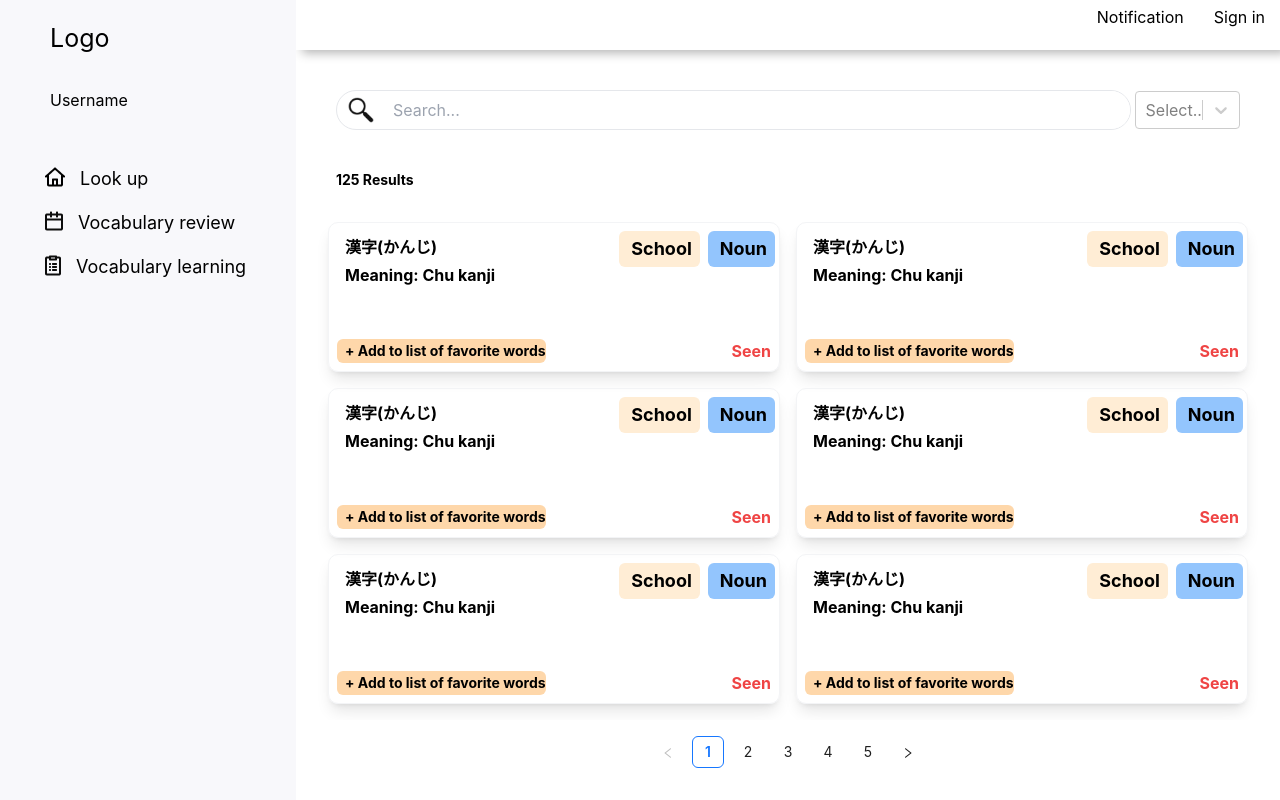
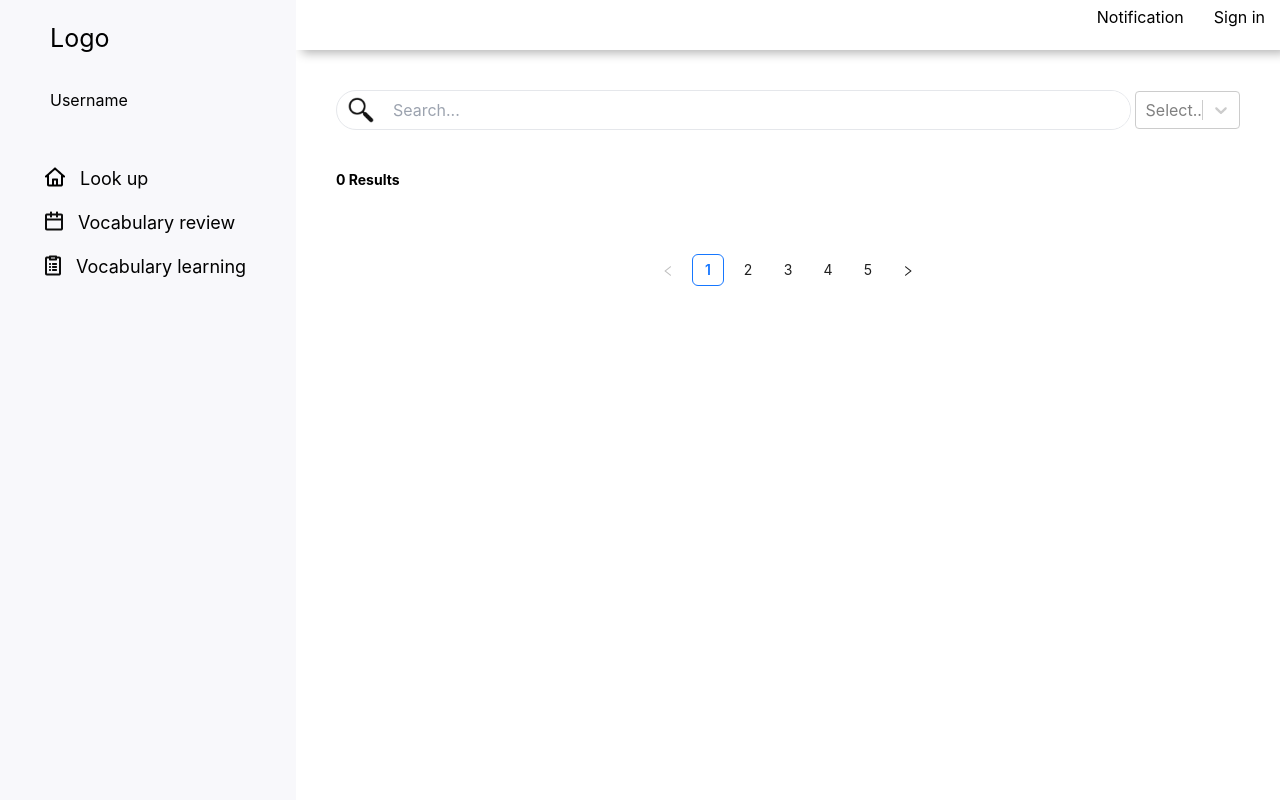
Before and after one commit to nguyennam5902/itss_jp_1, a React (Create React App) app in the folder frontend/: page / in a window 1280 px wide. Built offline with nearby package versions, Linux system fonts and the light colour scheme.

Commit message:
handle search event

```diff
--- a/frontend/src/components/Comment.jsx
+++ b/frontend/src/components/Comment.jsx
@@ -14,7 +14,7 @@ const Comment = () => {
             <h2 class="font-bold">{comment.username}</h2>
             <p class="text-sm">{comment.time}</p>
         </div>
-        <div class="flex-1 items-center bg-white rounded-md shadow-md ml-2 p-4">
+        <div class="flex-1 items-center bg-white rounded-md shadow-md border border-gray-100 ml-2 p-4">
             <p className="text-base">{comment.content}</p>
         </div>
     </div>
--- a/frontend/src/components/SearchBar.jsx
+++ b/frontend/src/components/SearchBar.jsx
@@ -1,4 +1,4 @@
-import React from 'react'
+import React,{useState, userState} from 'react'
 import Select from 'react-select';
 import icons from '../consts/const';
 const SearchBar = ({onSearch}) => {
@@ -8,16 +8,35 @@ const SearchBar = ({onSearch}) => {
     { value: 'option3', label: 'Internet' },
   ];
 
+  const [searchTerm , setSearchTerm ] = useState('')
+
+  const handleChange = (event) =>{
+    const value = event.target.value
+    setSearchTerm(value)
+  }
+
+  const handleSearch = () =>{
+    onSearch(searchTerm)
+  }
+
+  const handleKeyDown = (event) =>{
+    if(event.key === 'Enter' ){
+      handleSearch()
+    }
+  }
 
   return (
     <div className="flex items-center space-x-1 h-10">
       <div className="flex items-center space-x-0 border rounded-[25px] w-full h-full ">
-        <button className="text-white p-2 w-[50px] h-[50px] rounded"><img src= {icons.SearchIconButton} alt = "Search Button"/></button>
+        <button className="text-white p-2 w-[50px] h-[50px] rounded"><img src= {icons.SearchIconButton} alt = "Search Button" onClick={handleSearch}/></button>
         <input
           type="text"
+          value={searchTerm}
           placeholder="Search..."
           className="border-none mr-4 p-2 rounded-[20px] h-full w-full focus:border-transparent focus:outline-none"
-          onChange={(e) => onSearch(e.target.value)}
+          // onChange={(e) => onSearch(e.target.value)}
+          onChange={handleChange}
+          onKeyDown={handleKeyDown}
         />
       </div>
       <Select
--- a/frontend/src/components/Topic.jsx
+++ b/frontend/src/components/Topic.jsx
@@ -14,7 +14,7 @@ const Topic = () => {
     }
 
   return (
-    <div className="flex flex-col bg-white m-3 h-20 pl-2 rounded-md hover:scale-105 transition-transform duration-300 ease-in-out shadow-xl " onClick={handleTap} >
+    <div className="flex flex-col bg-[#F9F8F8] m-4 h-20 pl-2 rounded-md hover:scale-105 transition-transform duration-300 ease-in-out shadow-xl border border-[#faf4f4] " onClick={handleTap} >
       <h3 className="flex-shrink-0 font-bold mt-0">{topic.id}. {topic.name}</h3>
       <div className="flex-grow"></div>
       <h4 className="flex-shrink-0 font-bold text-red-500 text-sm mb-0">Completed percentage: {topic.percentage}</h4>
--- a/frontend/src/components/Word.jsx
+++ b/frontend/src/components/Word.jsx
@@ -1,45 +1,49 @@
-import React from 'react'
+import React ,{useState} from 'react'
 import {useNavigate} from 'react-router-dom'
-const Word = () => {
+import {Tag} from 'antd'
+const Word = (word_detail) => {
     const navigate = useNavigate()
 
-    const word = {
-        id: 1,
-        kanji : "漢字",
-        hira : "かんじ",
-        mean : "Chu kanji",
-        type : "Noun",
-        topic : "School",
-        status : 1
-    }
+    const [isClicked, setIsClicked] = useState(false);
+
+    const bookmarkTapped = () => {
+        setIsClicked(!isClicked)
+        console.log(isClicked)
+    };
+
+    const word = word_detail.word
 
     //navigate to detail word page
     const handleTap = (id) => {
         navigate(`/search/words/${id}`)
     }
 
-
-  return (
-    <div className= " flex-col justify-between h-[150px] rounded-[10px] shadow-lg border border-gray-100 flex" onClick={handleTap}>
-        <div class="flex justify-between">
+    return (
+    <div className= " flex-col justify-between h-[150px] rounded-[10px] shadow-lg border border-gray-100 flex" >
+        <div className="flex justify-between" onClick={handleTap}>
             <div className="flex-grow justify-start">
                 <h3 className="ml-4 mt-3 font-bold">{word.kanji}({word.hira})</h3>
                 <h3 className="ml-4 mt-1 font-bold">Meaning: {word.mean}</h3>
             </div>
             <div className="flex mr-1 mt-2 justify-end">
-                <div class="flex flex-col items-center bg-orange-100 max-w-md h-fit rounded-md pr-1 pl-2">
-                    <span class="text-center font-bold text-lg m-1">{word.topic}</span>
+                <div className="flex flex-col items-center bg-orange-100 max-w-md h-fit rounded-[4px] pr-1 pl-2">
+                    <span className="text-center font-bold text-sm m-1">{word.topic}</span>
                 </div>
-                <div class="flex flex-col items-center ml-2 bg-blue-300 max-w-md h-fit rounded-md pr-1 pl-2">
-                    <span class="text-center font-bold text-lg m-1">{word.type}</span>
+                <div className="flex flex-col items-center ml-2 bg-blue-300 max-w-md h-fit rounded-[4px] pr-1 pl-2">
+                    <span className="text-center font-bold text-sm m-1">{word.type}</span>
                 </div>
             </div>
         </div>
 
-        <div class="flex justify-between m-2">
-            <button class="flex-left fit-content bg-orange-200 rounded-md">
-                {/* <img src='../assets/icons/.png' alt="" /> */}
-                <p class="text-left font-bold ml-2 text-sm"> + Add to list of favorite words</p>
+        <div className="flex justify-between m-2">
+            <button className={`flex-left fit-content bg-${isClicked ? "grey" : "orange"}-200 shadow-lg rounded-md active:bg-${isClicked ? "grey" : "orange"}-200`}
+                onClick={bookmarkTapped}>
+            {/* <img src='../assets/icons/.png' alt="" /> */}
+                <p className="text-left font-bold ml-2 text-sm">
+                    {isClicked
+                    ? '- Remove from list of favorite words'
+                    : '+ Add to list of favorite words'}
+                </p>
             </button>
             <h2 className="flex text-right text-red-500 font-bold">Seen</h2>
         </div>
--- a/frontend/src/consts/const.js
+++ b/frontend/src/consts/const.js
@@ -2,11 +2,13 @@ import SearchIcon from '../assets/icons/home.png';
 import ReviewIcon from '../assets/icons/review.png';
 import LearningIcon from '../assets/icons/learning.png';
 import SearchIconButton from '../assets/icons/search.png'
+import SendIcon from '../assets/icons/send.png'
 const icons = {
   SearchIcon,
   ReviewIcon,
   LearningIcon,
-  SearchIconButton
+  SearchIconButton,
+  SendIcon
 };
 
 export default icons;
--- a/frontend/src/pages/Search.jsx
+++ b/frontend/src/pages/Search.jsx
@@ -1,23 +1,44 @@
-import React from 'react'
+import React, {useState, useEffect} from 'react'
 import SearchBar from '../components/SearchBar'
 import Word from '../components/Word'
 import {Pagination} from 'antd'
 const Search = () => {
+  const word = {
+    id: 1,
+    kanji : "漢字",
+    hira : "かんじ",
+    mean : "Chu kanji",
+    type : "Noun",
+    topic : "School",
+    status : 1
+  }
+  const [listResult, setListResult] = useState([])
+
+  // setListResult((prevListResult) => [...prevListResult, word])
+  // handle search input
+  const handleSearch = (searchTerm) =>{
+      console.log(`Looking for: ${searchTerm}`)
+      setListResult((prevListResult) => [...prevListResult, word])
+  }
+
+
+  // useEffect(() =>{
+  //   console.log('UseEffect has been called!');
+  //   setListResult(listResult.push(Word))
+  // })
+
   return (
     <div className="w-full">
       <div className="m-10">
-        <SearchBar/>
+        <SearchBar onSearch={handleSearch}/>
       </div>
-      <div class="flex justify-left items-center h-full">
-          <h2 class="text-sm font-bold ml-10">125 Results</h2>
+      <div className="flex justify-left items-center h-full">
+          <h2 className="text-sm font-bold ml-10">{listResult.length} Results</h2>
       </div>
       <div className="grid grid-cols-2 gap-4 m-4 p-4 overflow-x-auto">
-        <Word/>
-        <Word/>
-        <Word/>
-        <Word/>
-        <Word/>
-        <Word/>
+        { listResult.map((word,index) => (
+          <Word word = {word}  key = {index} />
+        ))}
       </div>
       <div className='flex justify-center'>
         <Pagination defaultCurrent={1} total={50} />
--- a/frontend/src/pages/Word_detail.jsx
+++ b/frontend/src/pages/Word_detail.jsx
@@ -1,14 +1,22 @@
-import React from 'react'
+import React, {useState} from 'react'
 import {useNavigate} from 'react-router-dom'
 import Word from '../components/Word'
 import image from '../assets/images/word_image.png'
 import RelatedWords from '../components/RelatedWords'
 import Comment from '../components/Comment'
+import icons from '../consts/const'
 const Word_detail = () => {
   const navigate = useNavigate()
   const backAction = () => {
     navigate(-1)
   }
+
+  const [isClicked, setIsClicked] = useState(false);
+
+  const bookmarkTapped = () => {
+    setIsClicked(!isClicked);
+    console.log(isClicked)
+  };
 
   const word = {
     id: 1,
@@ -38,10 +46,15 @@ const Word_detail = () => {
             <RelatedWords type = {1}/>
             <RelatedWords type = {0}/>
             {/* <div class="flex justify-between m-2"> */}
-              <button class="flex-bottom fit-content bg-orange-200 rounded-md justify-end mt-4">
-                  {/* <img src='../assets/icons/.png' alt="" /> */}
-                  <p class="text-left font-bold ml-2 text-sm"> + Add to list of favorite words</p>
-              </button>
+            <button className={`flex-bottom mt-4 fit-content bg-${isClicked ? "grey" : "orange"}-200 shadow-lg rounded-md active:bg-${isClicked ? "grey" : "orange"}-200`}
+                onClick={bookmarkTapped}>
+            {/* <img src='../assets/icons/.png' alt="" /> */}
+                <p className="text-left font-bold ml-2 text-sm">
+                    {isClicked
+                    ? '- Remove from list of favorite words'
+                    : '+ Add to list of favorite words'}
+                </p>
+            </button>
           {/* </div> */}
           </div>
           <div className="flex-grow  m-5 w-2/5">
@@ -78,7 +91,7 @@ const Word_detail = () => {
               className="border p-2 m-1 rounded focus:outline-none focus:ring focus:border-blue-300 w-[500px]"
               // onChange={(e) => onSearch(e.target.value)}
             />
-            <button className="text-white p-2 rounded"><img src="" alt = ""/></button>
+            <button className="text-white p-2 rounded"><img src={icons.SendIcon} alt = ""/></button>
           </div>
         </div>
 
```
Also changed, not shown: frontend/src/pages/Learning.jsx (+16 -6 lines), frontend/src/assets/icons/send.png (added).
